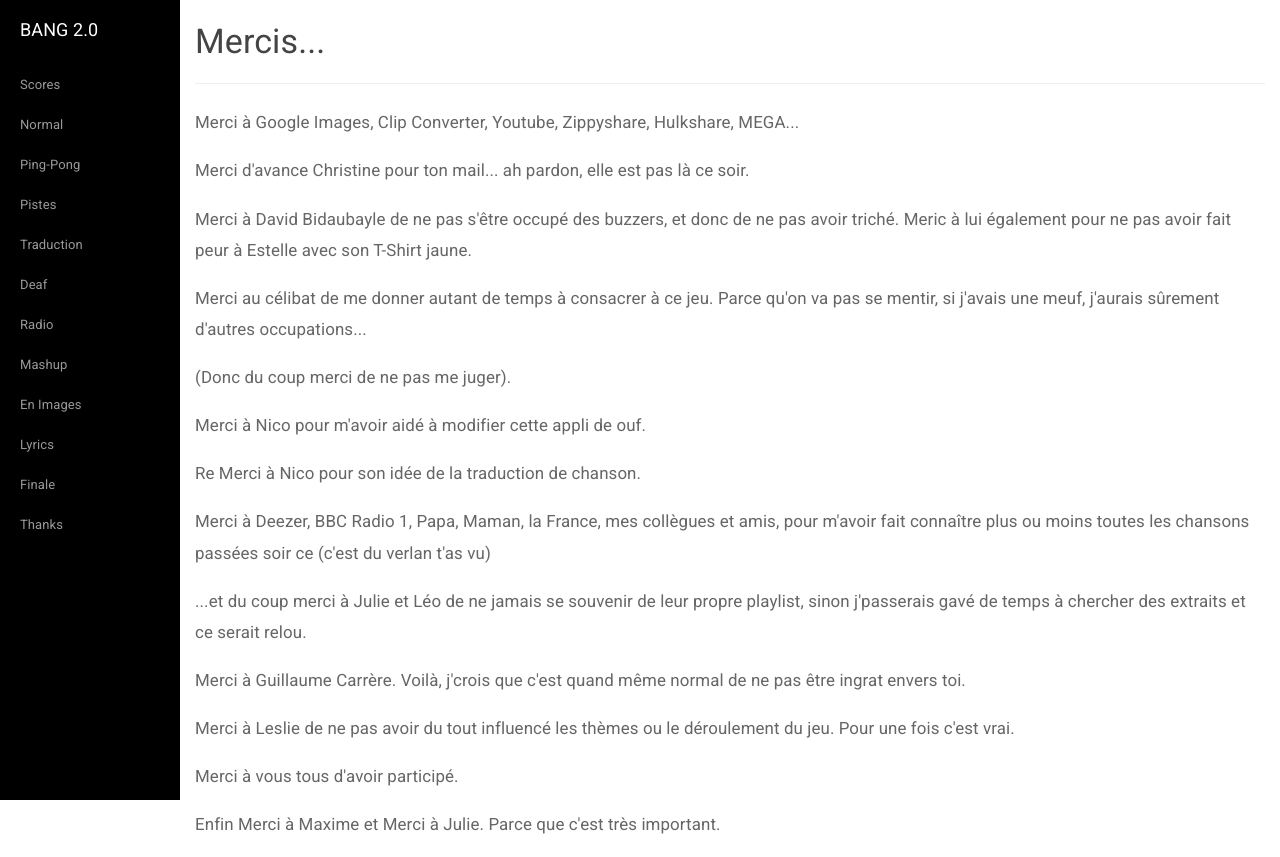
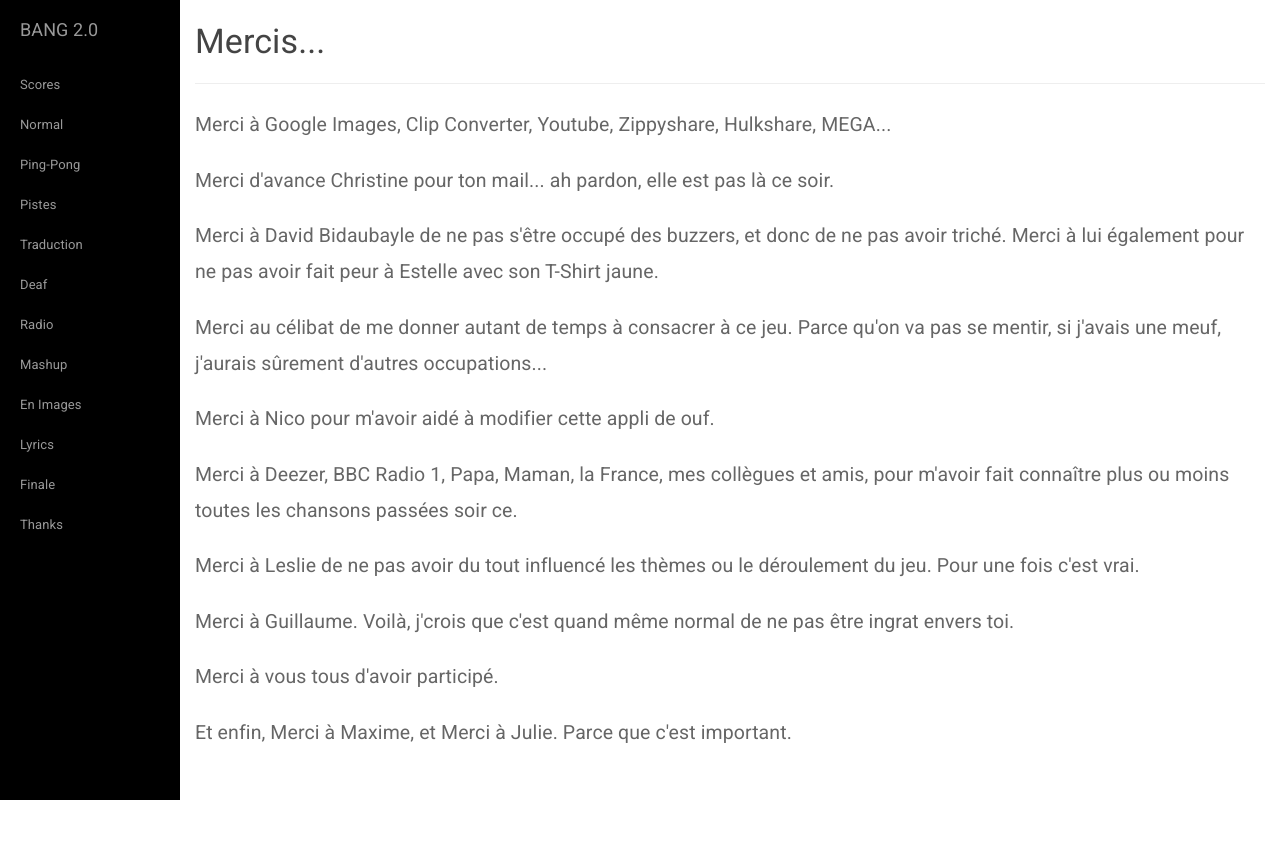
Before and after one commit to ParCoeur/bang, a plain HTML site: page thanks.html in a window 1280 px wide. After the commit the page ends 800 px from the top, so only its background shows below. Drawn offline with Linux system fonts and the light colour scheme.

Commit message:
maj lyrics + données

```diff
--- a/json/themes.json
+++ b/json/themes.json
@@ -211,17 +211,17 @@
 			]
 		},
 		{
-			"name" : "Magie",
-			"id" : "magie",
+			"name" : "So Good",
+			"id" : "sogood",
 			"class" : "warning",
 			"titles" : [
-				{ "title" : "Queen - A Kind Of Magic" },
-				{ "title" : "One-T - The Magic Key" },
-				{ "title" : "Lykke Li - I Follow Rivers (The Magician Remix)" },
-				{ "title" : "Ciara - Love Sex Magic" },
-				{ "title" : "Magic! - Rude" },
-				{ "title" : "Magic System - Bouger Bouger" },
-				{ "title" : "Coldplay - Magic" }
+				{ "title" : "Disclosure - Omen" },
+				{ "title" : "Emeli Sandé - Next To Me" },
+				{ "title" : "Conor Maynard - Talking About" },
+				{ "title" : "Mome - Aloha" },
+				{ "title" : "Madelyn Bailey - Radioactive" },
+				{ "title" : "Gnarls Barkley - Crazy" },
+				{ "title" : "Hyphen Hyphen - Just Need Your Love" }
 			]
 		},
 		{
@@ -371,28 +371,28 @@
 			"id" : "arriereplan",
 			"questions" : [
 				{
-					"question" : "On entend James Brown - People Get Up And Drive That Funky Soul dans ...",
+					"question" : "On entend Nena - 99 Luftballoons dans ...",
 					"reponses" : [
 						{
-							"reponse" : "Spider-Man 3",
-							"class" : "success"
+							"reponse" : "Man Of Steel",
+							"class" : "danger"
 						},
 						{
-							"reponse" : "Iron Man 3",
-							"class" : "danger"
+							"reponse" : "Watchmen",
+							"class" : "success"
 						}
 					]
 				},
 				{
-					"question" : "On entend Edith Piaf - Non, Je Ne Regrette Rien dans ...",
+					"question" : "On entend Girls Aloud - Jump dans ...",
 					"reponses" : [
 						{
-							"reponse" : "Insomnia",
-							"class" : "danger"
+							"reponse" : "Love Actually",
+							"class" : "success"
 						},
 						{
-							"reponse" : "Inception",
-							"class" : "success"
+							"reponse" : "Valentine's Day",
+							"class" : "danger"
 						}
 					]
 				},
@@ -416,40 +416,40 @@
 			"id" : "starwars",
 			"questions" : [
 				{
-					"question" : "En 2005, le pays gagnant était ...",
+					"question" : "Ce thème est celui de ...",
 					"reponses" : [
 						{
-							"reponse" : "La Grèce (Helena Paparizou - My Number One)",
+							"reponse" : "Yoda",
 							"class" : "success"
 						},
 						{
-							"reponse" : "La Suède (Martin Stenmarck - Las Vegas)",
+							"reponse" : "Luke",
 							"class" : "danger"
 						}
 					]
 				},
 				{
-					"question" : "En 1998, le pays gagnant était ...",
+					"question" : "Ce thème est celui de ...",
 					"reponses" : [
 						{
-							"reponse" : "Israël (Dana International - Diva)",
-							"class" : "success"
+							"reponse" : "Obi-Wan",
+							"class" : "danger"
 						},
 						{
-							"reponse" : "Malte (Chiara - The One That I Love)",
-							"class" : "danger"
+							"reponse" : "Luke et Leia",
+							"class" : "success"
 						}
 					]
 				},
 				{
-					"question" : "En 2010, le pays gagnant était ...",
+					"question" : "Ce thème est celui de ...",
 					"reponses" : [
 						{
-							"reponse" : "L'Allemagne (Lena Meyer-Landrut - Satellite)",
+							"reponse" : "Anakin et Padmé",
 							"class" : "success"
 						},
 						{
-							"reponse" : "La Roumanie (Paula Seling & Ovi - Playing With Fire)",
+							"reponse" : "Leia et Han Solo",
 							"class" : "danger"
 						}
 					]
@@ -461,41 +461,41 @@
 			"id" : "pubs",
 			"questions" : [
 				{
-					"question" : "Le générique de Dangereusement Vôtre est interprété par ...",
+					"question" : "Dans quelle pub peut-on entendre Léo Férré - C'est Extra ?",
 					"reponses" : [
 						{
-							"reponse" : "Rita Coolidge",
+							"reponse" : "Beurre Elle & Vire",
 							"class" : "danger"
 						},
 						{
-							"reponse" : "Duran Duran",
+							"reponse" : "Sardines Connetable",
 							"class" : "success"
 						}
 					]
 				},
 				{
-					"question" : "Le générique de Demain Ne Meurt Jamais est interprété par ...",
+					"question" : "Dans quelle pub peut-on entendre The Swiss - Bubble Bath ?",
 					"reponses" : [
 						{
-							"reponse" : "Garbage",
+							"reponse" : "Flower Elixir by Kenzo",
 							"class" : "danger"
 						},
 						{
-							"reponse" : "Sheryl Crow",
+							"reponse" : "Live Irresistible by Givenchy",
 							"class" : "success"
 						}
 					]
 				},
 				{
-					"question" : "Le générique de Quantum Of Solace est joué par ...",
+					"question" : "Dans quelle pub peut-on entendre MisterWives - Our Own House ?",
 					"reponses" : [
 						{
-							"reponse" : "Chris Cornell",
-							"class" : "danger"
+							"reponse" : "Weight Watchers",
+							"class" : "success"
 						},
 						{
-							"reponse" : "Jack White",
-							"class" : "success"
+							"reponse" : "Activia de Danone",
+							"class" : "danger"
 						}
 					]
 				}
@@ -513,7 +513,7 @@
 							"class" : "danger"
 						},
 						{
-							"reponse" : "Gaumont Buena Vista International",
+							"reponse" : "Universal",
 							"class" : "success"
 						}
 					]
@@ -522,12 +522,12 @@
 					"question" : "Ce logo de boîte de distribution française appartient à ...",
 					"reponses" : [
 						{
-							"reponse" : "UGC",
-							"class" : "success"
+							"reponse" : "Studio Canal",
+							"class" : "danger"
 						},
 						{
 							"reponse" : "Pathé",
-							"class" : "danger"
+							"class" : "success"
 						}
 					]
 				},
@@ -535,11 +535,11 @@
 					"question" : "Ce logo de boîte de production appartient à ...",
 					"reponses" : [
 						{
-							"reponse" : "Columbia Pictures",
+							"reponse" : "Gaumont Buena Vista International",
 							"class" : "success"
 						},
 						{
-							"reponse" : "Paramount Pictures",
+							"reponse" : "Paramount Pictures Videos",
 							"class" : "danger"
 						}
 					]
@@ -755,8 +755,8 @@
 	],
 	"lyrics" : [
 		{
-			"name" : "Teri Moise - Les Poèmes De Michelle",
-			"id" : "terimoise",
+			"name" : "Gilbert Montagné - Sous Les Sunlight Des Tropiques",
+			"id" : "montagne",
 			"questions" : [
 				{
 					"question" : "Michelle veut croire / En l'innocence que sa vie ne permet pas / Si jeune trop mûre / Elle connaît déjà la faim les nuits dures / Elle s'écrit une vie...",
@@ -800,8 +800,8 @@
 			]
 		},
 		{
-			"name" : "Géraldine - Bouge",
-			"id" : "geraldine",
+			"name" : "Gérald De Palmas - Sur La Route",
+			"id" : "depalmas",
 			"questions" : [
 				{
 					"question" : "Aux rythmes des envies d'un monde indécis...",
@@ -845,8 +845,8 @@
 			]
 		},
 		{
-			"name" : "Marie-Mai - Il Faut Que Tu T'en Ailles",
-			"id" : "mariemai",
+			"name" : "Magalie Vaé - Je Ne Suis Qu'une Chanson",
+			"id" : "questiondesurvie",
 			"questions" : [
 				{
 					"question" : "Ta présence me dérange...",
@@ -890,7 +890,7 @@
 			]
 		},
 		{
-			"name" : "Fawkoju - C'est Comme Ci, C'est Comme Ca",
+			"name" : "Corinne Charby - Pile Ou Face",
 			"id" : "fawkoju",
 			"questions" : [
 				{
--- a/thanks.html
+++ b/thanks.html
@@ -24,20 +24,17 @@
 				</div>
 			</div>
 			<div class="row">
-				<div class="col-lg-12" style="font-size:1.3em">
+				<div class="col-lg-12" style="font-size:1.5em">
 					<p>Merci à Google Images, Clip Converter, Youtube, Zippyshare, Hulkshare, MEGA...</p>
 					<p>Merci d'avance Christine pour ton mail... ah pardon, elle est pas là ce soir.</p>
-					<p>Merci à David Bidaubayle de ne pas s'être occupé des buzzers, et donc de ne pas avoir triché. Meric à lui également pour ne pas avoir fait peur à Estelle avec son T-Shirt jaune.</p>
+					<p>Merci à David Bidaubayle de ne pas s'être occupé des buzzers, et donc de ne pas avoir triché. Merci à lui également pour ne pas avoir fait peur à Estelle avec son T-Shirt jaune.</p>
 					<p>Merci au célibat de me donner autant de temps à consacrer à ce jeu. Parce qu'on va pas se mentir, si j'avais une meuf, j'aurais sûrement d'autres occupations...</p>
-					<p>(Donc du coup merci de ne pas me juger).</p>
 					<p>Merci à Nico pour m'avoir aidé à modifier cette appli de ouf.</p>
-					<p>Re Merci à Nico pour son idée de la traduction de chanson.</p>
-					<p>Merci à Deezer, BBC Radio 1, Papa, Maman, la France, mes collègues et amis, pour m'avoir fait connaître plus ou moins toutes les chansons passées soir ce (c'est du verlan t'as vu)</p>
-					<p>...et du coup merci à Julie et Léo de ne jamais se souvenir de leur propre playlist, sinon j'passerais gavé de temps à chercher des extraits et ce serait relou.</p>
-					<p>Merci à Guillaume Carrère. Voilà, j'crois que c'est quand même normal de ne pas être ingrat envers toi.</p>
+					<p>Merci à Deezer, BBC Radio 1, Papa, Maman, la France, mes collègues et amis, pour m'avoir fait connaître plus ou moins toutes les chansons passées soir ce.</p>
 					<p>Merci à Leslie de ne pas avoir du tout influencé les thèmes ou le déroulement du jeu. Pour une fois c'est vrai.</p>
+					<p>Merci à Guillaume. Voilà, j'crois que c'est quand même normal de ne pas être ingrat envers toi.</p>
 					<p>Merci à vous tous d'avoir participé.</p>
-					<p>Enfin Merci à Maxime et Merci à Julie. Parce que c'est très important.</p>
+					<p>Et enfin, Merci à Maxime, et Merci à Julie. Parce que c'est important.</p>
 				</div>
 			</div>
 		</div>
```
Also changed, not shown: lyrics.html (+2 -2 lines).
